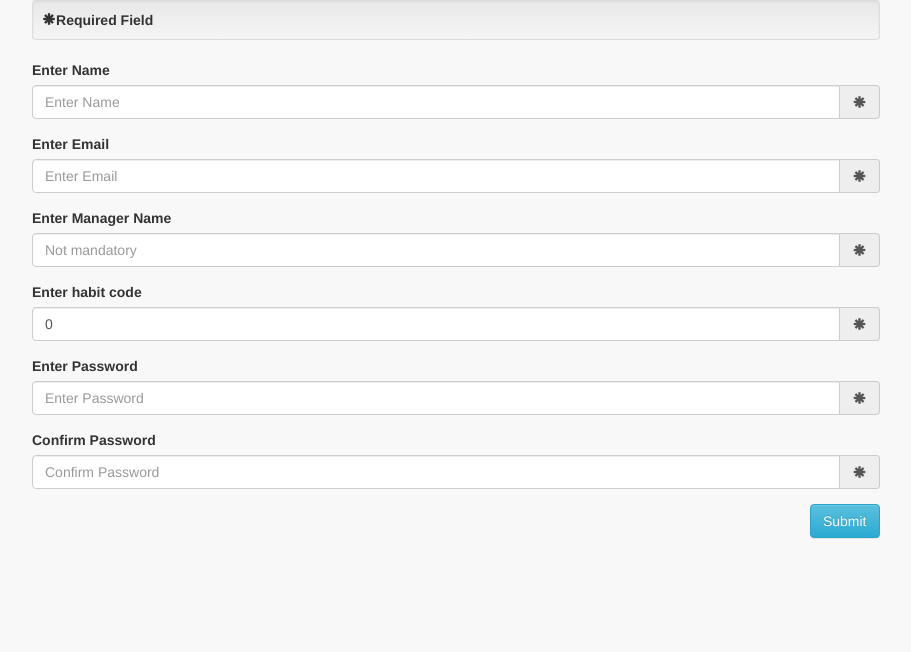
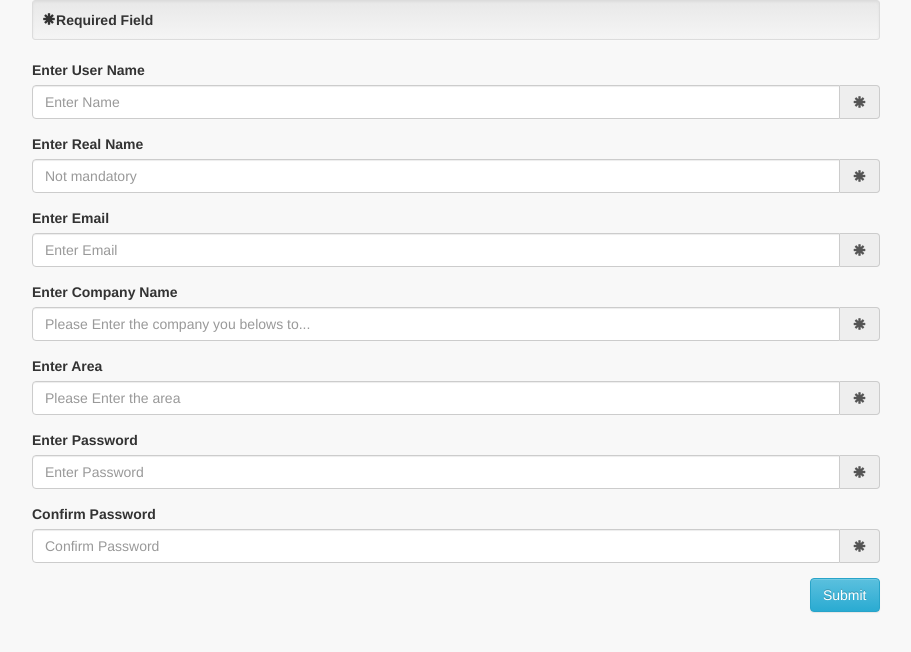
Before and after one commit to MDPIthakaEntrega/project, a Django app: page /signup/ in a window 1280 px wide. Shown: the top 652 px of the page, without its empty margins (38-949 px from the left). Run offline with Django 3.2, Linux system fonts and the light colour scheme; some libraries are stand-ins or nearby versions.

Commit message:
in process

```diff
--- a/SocialMediaScanner/SocialMediaScanner/settings.py
+++ b/SocialMediaScanner/SocialMediaScanner/settings.py
@@ -38,6 +38,8 @@ INSTALLED_APPS = (
     'django.contrib.staticfiles',
     'core',
 )
+#AUTH_USER_MODEL = 'core.UserProfile'
+
 
 MIDDLEWARE_CLASSES = (
     'django.contrib.sessions.middleware.SessionMiddleware',
--- a/SocialMediaScanner/core/FormTemplate.py
+++ b/SocialMediaScanner/core/FormTemplate.py
@@ -40,14 +40,19 @@ class SignupForm(forms.Form):
             else:
                 raise forms.ValidationError('Passwords are not the same.')
 
+    def clean_cname(self):
+        print 0
+        company_name = self.cleaned_data['cname']
+        return company_name
+
     def clean_mname(self):
         print 1
-        manager = self.cleaned_data['mname']
-        print manager
-        return manager
+        realname = self.cleaned_data['mname']
+        if realname is None:
+            return ''
+        return realname
 
-    def clean_habit(self):
+    def clean_area(self):
         print 2
-        habit = self.cleaned_data['habit']
-        print habit
-        return habit
+        area = self.cleaned_data['area']
+        return area
--- a/SocialMediaScanner/core/static/css/scanner.css
+++ b/SocialMediaScanner/core/static/css/scanner.css
@@ -1,12 +1,12 @@
 .socialmediaoption{
     text-align:center;
     margin: 0px auto;
-    margin-top: 200px;
+    margin-top: 50px;
 }
 .searchbar{
     text-align:center;
     margin:0px auto;
-    margin-top: 80px;
+    margin-top: 10px;
 }
 /*.company_name{
     text-align: center;
--- a/SocialMediaScanner/core/templates/navbase.html
+++ b/SocialMediaScanner/core/templates/navbase.html
@@ -50,7 +50,7 @@
             <div class="navbar-collapse collapse">
                 <ul class="nav navbar-nav navbar-right">
                     {% if user.is_authenticated %}
-                    <li><a href="">Welcome: {{user.username}}</a></li>
+                    <li><a href="">Welcome: <span id="usr">{{user.username}}</span></a></li>
                     <li><a href="/dashboard/">dashboard</a></li>
                     <li><a href="/logout/">logout</a></li>
                     {% else %}
--- a/SocialMediaScanner/core/templates/register.html
+++ b/SocialMediaScanner/core/templates/register.html
@@ -8,13 +8,23 @@
                 <form action="/signup_auth/" method="POST">
                     {% csrf_token %}
                     <div class="form-group">
-                        <label for="InputName">Enter Name</label>
+                        <label for="InputName">Enter User Name</label>
                         <div class="input-group">
 
                             <input type="text" class="form-control" name="username" id="InputName" placeholder="Enter Name" required maxlength="16">
                             <span class="input-group-addon"><span class="glyphicon glyphicon-asterisk"></span></span>
                         </div>
                     </div>
+
+                    <div class="form-group">
+                        <label for="InputManager">Enter Real Name</label>
+                        <div class="input-group">
+
+                            <input type="text" class="form-control" id="InputManager" name="mname" placeholder="Not mandatory">
+                            <span class="input-group-addon"><span class="glyphicon glyphicon-asterisk"></span></span>
+                        </div>
+                    </div>
+
                     <div class="form-group">
                         <label for="InputEmail">Enter Email</label>
                         <div class="input-group">
@@ -25,25 +35,25 @@
                     </div>
 
                     <div class="form-group">
-                        <label for="InputEmail">Enter Manager Name</label>
+                        <label for="CompanyName">Enter Company Name</label>
                         <div class="input-group">
 
-                            <input type="text" class="form-control" id="InputManager" name="mname" placeholder="Not mandatory">
+                            <input type="text" class="form-control" id="CompanyName" name="cname" placeholder="Please Enter the company you belows to..." required>
                             <span class="input-group-addon"><span class="glyphicon glyphicon-asterisk"></span></span>
                         </div>
                     </div>
 
                     <div class="form-group">
-                        <label for="InputEmail">Enter habit code</label>
+                        <label for="CompanyName">Enter Area</label>
                         <div class="input-group">
 
-                            <input type="text" class="form-control" id="InputHabit" name="habit" value="0" required>
+                            <input type="text" class="form-control" id="Area" name="area" placeholder="Please Enter the area" required>
                             <span class="input-group-addon"><span class="glyphicon glyphicon-asterisk"></span></span>
                         </div>
                     </div>
 
                     <div class="form-group">
-                        <label for="InputEmail">Enter Password</label>
+                        <label for="InputPasswordFirst">Enter Password</label>
                         <div class="input-group">
 
                             <input type="password" class="form-control" id="InputPasswordFirst" name="password1" placeholder="Enter Password" required>
@@ -51,7 +61,7 @@
                         </div>
                     </div>
                     <div class="form-group">
-                        <label for="InputEmail">Confirm Password</label>
+                        <label for="InputPasswordSecond">Confirm Password</label>
                         <div class="input-group">
                             <input type="password" class="form-control" id="InputPasswordSecond" name="password2" placeholder="Confirm Password" required>
                             <span class="input-group-addon"><span class="glyphicon glyphicon-asterisk"></span></span>
--- a/SocialMediaScanner/core/views.py
+++ b/SocialMediaScanner/core/views.py
@@ -1,6 +1,7 @@
 from django.shortcuts import render_to_response, render
 from django.http import *
 from django.contrib import auth
+from django.core.files import File
 import operator
 from core.models import Comment, UserProfile
 from core.error import ErrorObject
@@ -9,15 +10,16 @@ from FormTemplate import SignupForm
 from django.contrib.auth.models import User
 import json
 
-#from dbHandler.cassandra_select_reviews import CityGridReviewSelector
-#from dbHandler.cassandra_pull_reviews import cassandrareviewspuller
+from dbHandler.cassandra_select_reviews import CityGridReviewSelector
+from dbHandler.cassandra_pull_reviews import cassandrareviewspuller
+from SocialMediaScanner.settings import BASE_DIR
 # Create your views here.
 # my name is ...
 
 
 
 def index(request):
-    request.session.set_test_cookie()
+    #request.session.set_test_cookie()
     return render(request, 'index.html')
 
 def logout(request):
@@ -41,20 +43,32 @@ def signup(request):
             username = form.cleaned_data['username']
             email = form.cleaned_data['email']
             password = form.cleaned_data['password2']
-            manager_name = form.cleaned_data['mname']
-            habit_code = int(form.cleaned_data['habit'])
+            real_name = form.cleaned_data['mname']
+            area = form.cleaned_data['area']
             confirm = User.objects.create_user(
                 username=username,
                 email=email,
                 password=password)
             confirm.save()
             u = User.objects.get(username=username)
-            full_user = UserProfile(user=u, manager_name=manager_name, habit_code=habit_code)
+            full_user = UserProfile(user=u, real_name=real_name, habit_code=0)
             full_user.save()
+            #when you successfully register, you will generate a file to save some of your information.
+            #this part may need to connect to cassandra later, but right now, it is just another file.
+
+
             user = auth.authenticate(username=username, password=password)
             auth.login(request, user)
-            company_name = request.user.username
-            #cassandrareviewspuller.pullReviews(company_name)
+            company_name = username
+            cassandrareviewspuller.pullReviews(company_name)
+            result = CityGridReviewSelector.selectReview(company_name)
+            py_dict = {}
+            for each in result:
+                py_dict[each.review_id] = 0
+
+            with open(BASE_DIR + '/core/static/new_review_cookie/' + username + '_cookie.json', 'w') as file:
+                file.write(json.dumps(py_dict))
+            file.close()
             return HttpResponseRedirect('/dashboard/')
     if form_errors.get('username') is None:
         form_errors['username'] = ''
@@ -137,9 +151,7 @@ def dash(request):
             return render(request, 'result.html', {'result' : final})
         else:
         '''
-        if request.session.test_cookie_worked():
-            print "The cookie is there!"
-            request.session.delete_test_cookie()
+
         return render(request, 'dashboard.html')
     else:
         error = ErrorObject("Oops!", "You have no permission for this page!")
```
Also changed, not shown: SocialMediaScanner/core/models.py (+10 -1 lines), SocialMediaScanner/core/static/js/dashapp.js (renamed from SocialMediaScanner/core/static/js/dash.js, +28 -31 lines), SocialMediaScanner/core/templates/dashboard.html (+4 -4 lines), SocialMediaScanner/core/static/data.json.
